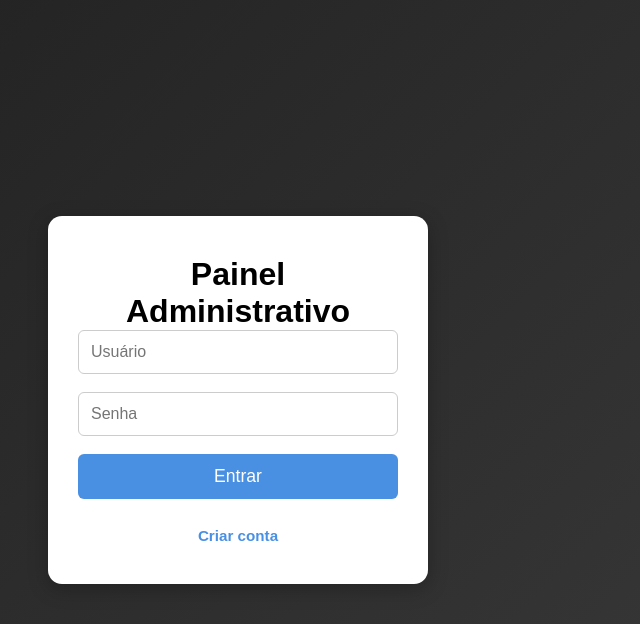
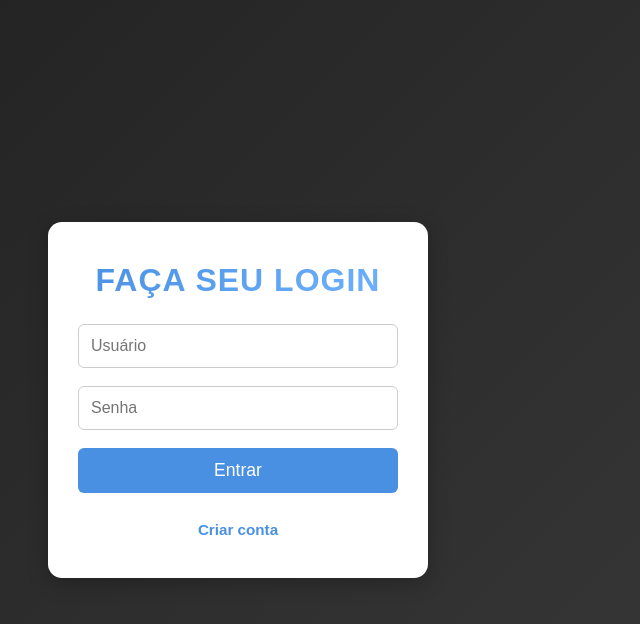
Before and after one commit to walterlimtrajano/trabalho-de-php, a PHP site: page /admin/painel.html in a window 1280 px wide. Shown: the top 624 px of the page, without its empty margins (402-1042 px from the left). Run offline with PHP 8.4, Linux system fonts and the light colour scheme.

Commit message:
commit 2

```diff
--- a/ecommerce/admin/painel.html
+++ b/ecommerce/admin/painel.html
@@ -12,7 +12,7 @@
 
     <main class="login-container">
 
-        <h1 class="login-title">Painel Administrativo</h1>
+        <h1 class="login-title">Faça seu login</h1>
 
         <form id="login-form" class="login-form">
 
--- a/ecommerce/admin/style.css
+++ b/ecommerce/admin/style.css
@@ -91,3 +91,20 @@ body {
     color: #3b78c2;
     text-decoration: underline;
 }
+
+.login-title {
+    font-size: 2rem;
+    font-weight: 700;
+    margin-bottom: 25px;
+    background: linear-gradient(135deg, #4a90e2, #6fb3ff);
+    -webkit-background-clip: text;
+    -webkit-text-fill-color: transparent;
+    letter-spacing: 1px;
+    text-transform: uppercase;
+    animation: fadeIn 0.7s ease-in-out;
+}
+
+@keyframes fadeIn {
+    from { opacity: 0; transform: translateY(-8px); }
+    to { opacity: 1; transform: translateY(0); }
+}
```
